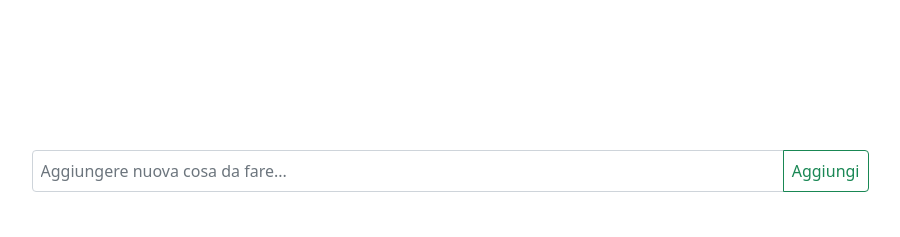
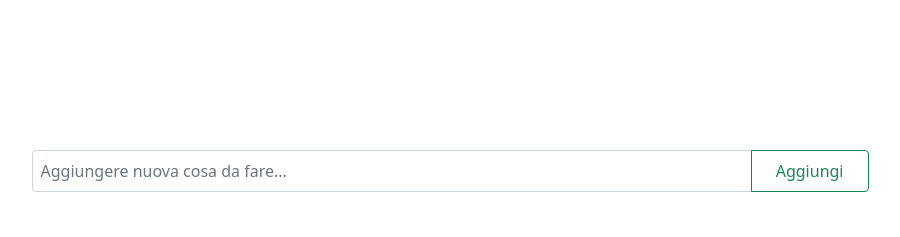
Before and after one commit to leoloca98/vue-todolist, a plain HTML site: page index.html in a window 1280 px wide. Shown: the top 237 px of the page, without its empty margins (190-1090 px from the left). Drawn offline with nearby package versions, Linux system fonts and the light colour scheme.

Commit message:
Fix Dimension

```diff
--- a/index.html
+++ b/index.html
@@ -24,7 +24,7 @@
             <div class="input-group w-75 mx-auto mb-5">
                 <input v-model="newTask" type="text" class="form-control p-2"
                     placeholder="Aggiungere nuova cosa da fare...">
-                <button @click="addTask()" class="btn btn-outline-success p-2" type="button">Aggiungi</button>
+                <button @click="addTask()" class="btn btn-outline-success py-2 px-4" type="button">Aggiungi</button>
             </div>
 
             <!-- *ALERT NON CI SONO ALTRE TASK -->
--- a/js/script.js
+++ b/js/script.js
@@ -6,7 +6,8 @@ Rifare l'esercizio della to do list come fatto assieme in classe:
  - Ogni item ha una "x" associata: cliccando su di essa, l'item viene rimosso dalla lista
  - Predisporre un input per aggiungere un nuovo item alla lista: ciccando su un pulsante, il testo digitato viene aggiunto alla lista.
 
-* BONUS 1: Fare un controllo di validazione per non aggiungere degli item vuoti.
+ BONUS 1: Fare un controllo di validazione per non aggiungere degli item vuoti.
+ BONUS 1-1: Fae apparire un messaggio a schermo quando non si hanno più task.
 * BONUS 2: Dedicarsi alla parte grafica aggiungendo un tocco personale e gestendo anche il mobile.
 
 */
```
